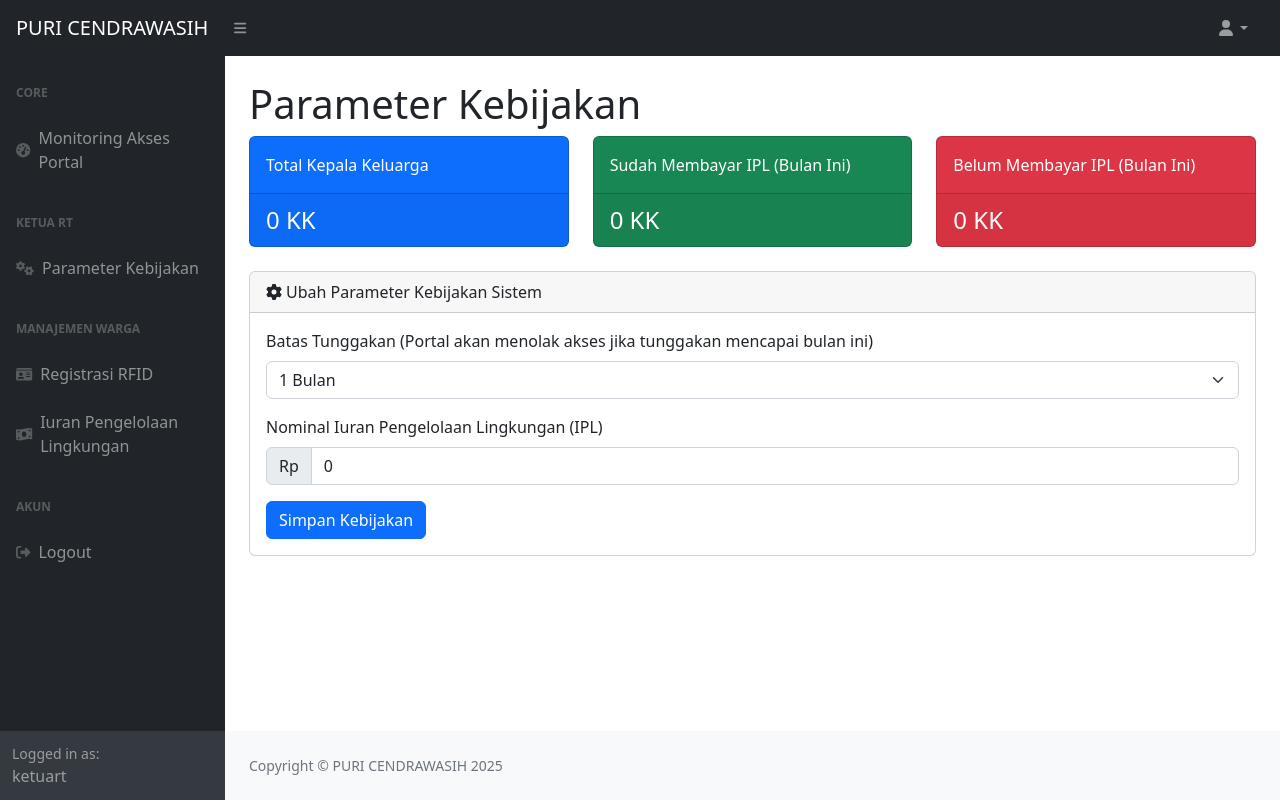
After one commit to andiprabowo1999/PortalPuriCendrawasih, a PHP site: page /parameter_kebijakan.php in a window 1280 px wide. The commit adds this page. Run offline with PHP 8.4, Linux system fonts and the light colour scheme; the visitor is signed in with stand-in values (Sample User, id 1); data that the repository does not hold is empty; some libraries are stand-ins or nearby versions.

Commit message:
update man

```diff
--- a/index.php
+++ b/index.php
@@ -38,7 +38,7 @@ $tanggal_akhir = isset($_GET['tanggal_akhir']) ? $_GET['tanggal_akhir'] : date('
                                     <input class="form-control" type="date" name="tanggal_akhir" id="tanggal_akhir" value="<?= htmlspecialchars($tanggal_akhir) ?>">
                                 </div>
                                 <div class="col-auto align-self-end">
-                                    <button type="submit" class="btn btn-primary"><i class="fas fa-search me-2"></i>Tampilkan</button>
+                                    <button type="submit" class="btn btn-primary"><i class="fas fa-search me-2"></i>Filter</button>
                                 </div>
                                 <div class="col-auto align-self-end">
                                     <a href="export_excel.php?tanggal_awal=<?= htmlspecialchars($tanggal_awal) ?>&tanggal_akhir=<?= htmlspecialchars($tanggal_akhir) ?>" target="_blank" class="btn btn-success">
--- /dev/null
+++ b/parameter_kebijakan.php
@@ -0,0 +1,99 @@
+<?php
+require 'function.php';
+require 'cek.php';
+
+// Pastikan hanya 'ketuart' yang bisa akses halaman ini
+if ($_SESSION['username'] !== 'ketuart') {
+    header("Location: index.php");
+    exit;
+}
+
+// Logika untuk memproses form saat disimpan
+if (isset($_POST['simpan_kebijakan'])) {
+    $batas_tunggakan = $_POST['batas_tunggakan'];
+    $nominal_iuran = preg_replace('/[^0-9]/', '', $_POST['nominal_iuran']);
+
+    // Update batas tunggakan
+    $stmt1 = $conn->prepare("UPDATE parameter_kebijakan SET nilai_kebijakan = ? WHERE nama_kebijakan = 'batas_tunggakan_bulan'");
+    $stmt1->bind_param("s", $batas_tunggakan);
+    $stmt1->execute();
+    $stmt1->close();
+
+    // Update nominal iuran
+    $stmt2 = $conn->prepare("UPDATE parameter_kebijakan SET nilai_kebijakan = ? WHERE nama_kebijakan = 'nominal_iuran'");
+    $stmt2->bind_param("s", $nominal_iuran);
+    $stmt2->execute();
+    $stmt2->close();
+
+    echo "<script>alert('Parameter kebijakan berhasil disimpan!'); window.location='parameter_kebijakan.php';</script>";
+}
+
+// Ambil data kebijakan saat ini untuk ditampilkan di form
+$query_kebijakan = mysqli_query($conn, "SELECT * FROM parameter_kebijakan");
+$kebijakan = [];
+while ($row = mysqli_fetch_assoc($query_kebijakan)) {
+    $kebijakan[$row['nama_kebijakan']] = $row['nilai_kebijakan'];
+}
+
+// Ambil data statistik untuk dashboard
+$total_kk = mysqli_num_rows(mysqli_query($conn, "SELECT * FROM kepala_keluarga"));
+$bulan_ini = date('n');
+$tahun_ini = date('Y');
+$sudah_bayar = mysqli_num_rows(mysqli_query($conn, "SELECT * FROM status_iuran WHERE bulan = $bulan_ini AND tahun = $tahun_ini AND status = 'LUNAS'"));
+$belum_bayar = $total_kk > 0 ? $total_kk - $sudah_bayar : 0;
+?>
+<!DOCTYPE html>
+<html lang="en">
+<head>
+    <meta charset="utf-8" />
+    <title>Parameter Kebijakan - PURI CENDRAWASIH</title>
+    <link href="css/styles.css" rel="stylesheet" />
+    <script src="https://use.fontawesome.com/releases/v6.3.0/js/all.js" crossorigin="anonymous"></script>
+</head>
+<body class="sb-nav-fixed">
+    <?php include 'header.php'; ?>
+    <div id="layoutSidenav">
+        <?php include 'sidebar.php'; ?>
+        <div id="layoutSidenav_content">
+            <main>
+                <div class="container-fluid px-4">
+                    <h1 class="mt-4">Parameter Kebijakan</h1>
+
+                    <div class="row">
+                        <div class="col-xl-4 col-md-6"><div class="card bg-primary text-white mb-4"><div class="card-body">Total Kepala Keluarga</div><div class="card-footer d-flex align-items-center justify-content-between"><span class="fs-4"><?php echo $total_kk; ?> KK</span></div></div></div>
+                        <div class="col-xl-4 col-md-6"><div class="card bg-success text-white mb-4"><div class="card-body">Sudah Membayar IPL (Bulan Ini)</div><div class="card-footer d-flex align-items-center justify-content-between"><span class="fs-4"><?php echo $sudah_bayar; ?> KK</span></div></div></div>
+                        <div class="col-xl-4 col-md-6"><div class="card bg-danger text-white mb-4"><div class="card-body">Belum Membayar IPL (Bulan Ini)</div><div class="card-footer d-flex align-items-center justify-content-between"><span class="fs-4"><?php echo $belum_bayar; ?> KK</span></div></div></div>
+                    </div>
+
+                    <div class="card mb-4">
+                        <div class="card-header"><i class="fas fa-cog me-1"></i>Ubah Parameter Kebijakan Sistem</div>
+                        <div class="card-body">
+                            <form method="POST">
+                                <div class="mb-3">
+                                    <label for="batas_tunggakan" class="form-label">Batas Tunggakan (Portal akan menolak akses jika tunggakan mencapai bulan ini)</label>
+                                    <select name="batas_tunggakan" id="batas_tunggakan" class="form-select">
+                                        <option value="1" <?php echo ($kebijakan['batas_tunggakan_bulan'] == '1') ? 'selected' : ''; ?>>1 Bulan</option>
+                                        <option value="2" <?php echo ($kebijakan['batas_tunggakan_bulan'] == '2') ? 'selected' : ''; ?>>2 Bulan</option>
+                                        <option value="3" <?php echo ($kebijakan['batas_tunggakan_bulan'] == '3') ? 'selected' : ''; ?>>3 Bulan</option>
+                                    </select>
+                                </div>
+                                <div class="mb-3">
+                                    <label for="nominal_iuran" class="form-label">Nominal Iuran Pengelolaan Lingkungan (IPL)</label>
+                                    <div class="input-group">
+                                        <span class="input-group-text">Rp</span>
+                                        <input type="text" class="form-control" id="nominal_iuran" name="nominal_iuran" value="<?php echo number_format($kebijakan['nominal_iuran'], 0, ',', '.'); ?>">
+                                    </div>
+                                </div>
+                                <button type="submit" name="simpan_kebijakan" class="btn btn-primary">Simpan Kebijakan</button>
+                            </form>
+                        </div>
+                    </div>
+                </div>
+            </main>
+            <?php include 'footer.php'; ?>
+        </div>
+    </div>
+    <script src="https://cdn.jsdelivr.net/npm/bootstrap@5.2.3/dist/js/bootstrap.bundle.min.js"></script>
+    <script src="js/scripts.js"></script>
+</body>
+</html>
--- a/sidebar.php
+++ b/sidebar.php
@@ -1,12 +1,4 @@
 <?php
-// NAMA FILE: sidebar.php
-
-// Memastikan sesi sudah berjalan untuk mengambil data pengguna.
-if (session_status() == PHP_SESSION_NONE) {
-    session_start();
-}
-
-// Mengambil username yang sedang login untuk ditampilkan di footer sidebar
 $loggedInUsername = isset($_SESSION['username']) ? htmlspecialchars($_SESSION['username']) : 'Guest';
 ?>
 <div id="layoutSidenav_nav">
@@ -19,10 +11,7 @@ $loggedInUsername = isset($_SESSION['username']) ? htmlspecialchars($_SESSION['u
                     Monitoring Akses Portal
                 </a>
 
-                <?php
-                // Tampilkan menu khusus jika pengguna adalah 'admin'
-                if (isset($_SESSION['username']) && $_SESSION['username'] === 'admin'):
-                ?>
+                <?php if (isset($_SESSION['username']) && $_SESSION['username'] === 'admin'): ?>
                     <div class="sb-sidenav-menu-heading">Admin Panel</div>
                     <a class="nav-link" href="admin_panel.php">
                         <div class="sb-nav-link-icon"><i class="fas fa-users-cog"></i></div>
@@ -30,14 +19,11 @@ $loggedInUsername = isset($_SESSION['username']) ? htmlspecialchars($_SESSION['u
                     </a>
                 <?php endif; ?>
 
-                <?php
-                // Tampilkan menu khusus jika pengguna adalah 'ketuart'
-                if (isset($_SESSION['username']) && $_SESSION['username'] === 'ketuart'):
-                ?>
+                <?php if (isset($_SESSION['username']) && $_SESSION['username'] === 'ketuart'): ?>
                     <div class="sb-sidenav-menu-heading">Ketua RT</div>
-                    <a class="nav-link" href="pengaturan_ketuart.php">
-                        <div class="sb-nav-link-icon"><i class="fas fa-cog"></i></div>
-                        Pengaturan
+                    <a class="nav-link" href="parameter_kebijakan.php">
+                        <div class="sb-nav-link-icon"><i class="fas fa-cogs"></i></div>
+                        Parameter Kebijakan
                     </a>
                 <?php endif; ?>
 
```
Also changed, not shown: insert_log.php (+14 -9 lines), iuranPL.php (+58 -13 lines), pengaturan_ketuart.php (deleted, +0 -123 lines), registrasiRFID.php (+10 -18 lines).
